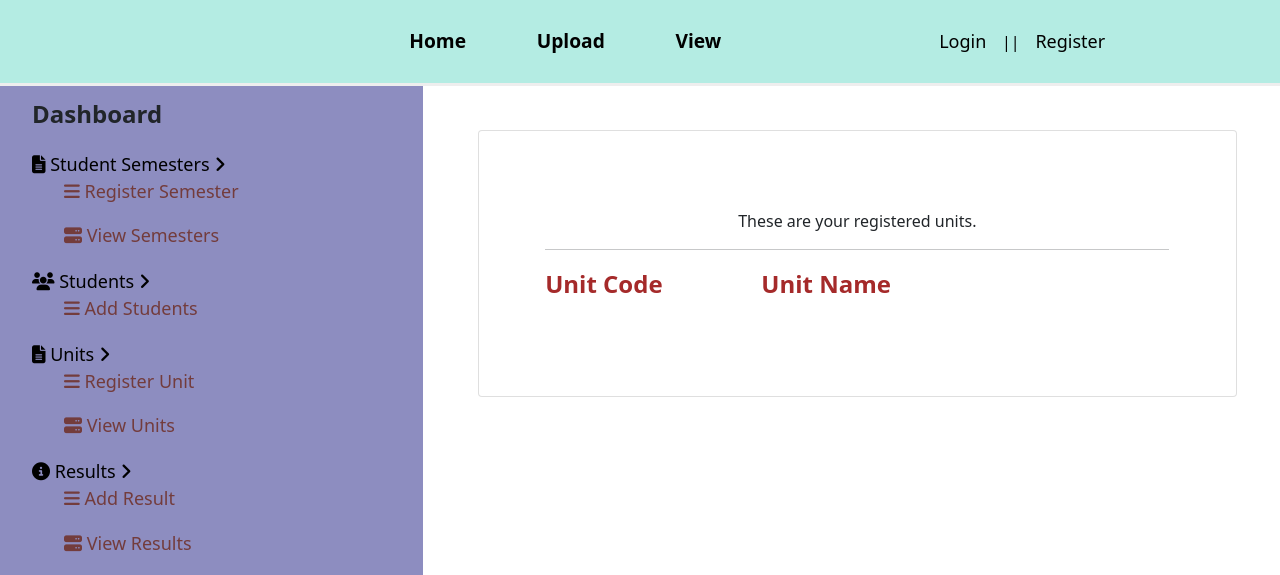
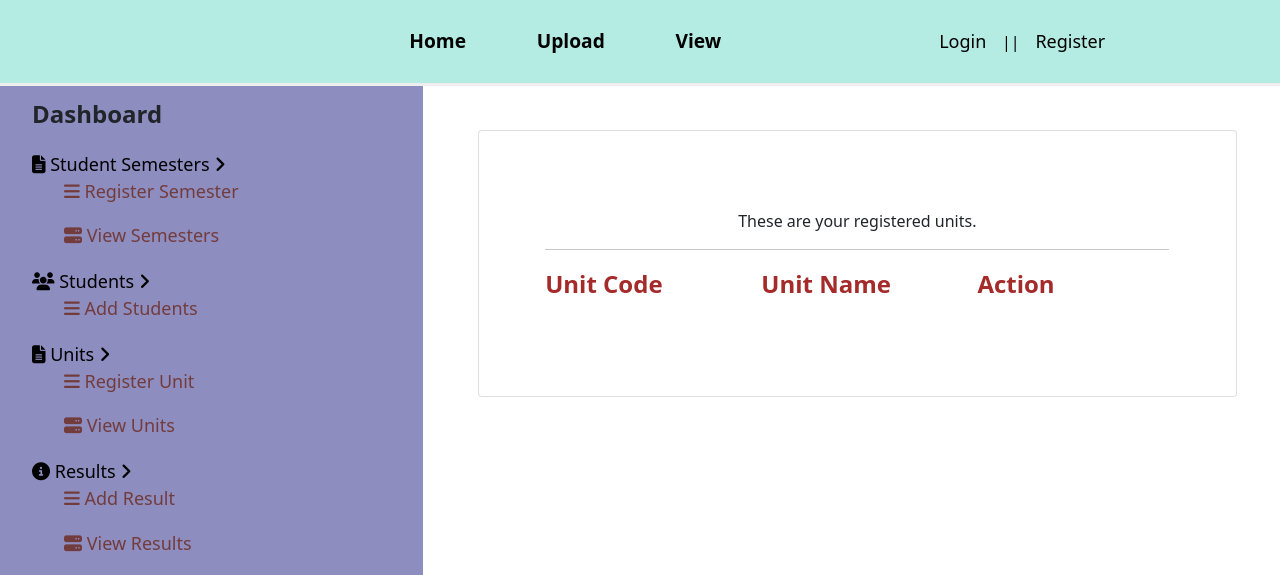
Before and after one commit to jobkarani/students-portal-app, a Django app: page /units/ in a window 1280 px wide. Shown: the top 575 px of the page. Run offline with Django 3.2, Linux system fonts and the light colour scheme; data that the repository does not hold is empty; some libraries are stand-ins or nearby versions; some web fonts are replaced.

Commit message:
styles units template

```diff
--- a/app/templates/all-temps/units.html
+++ b/app/templates/all-temps/units.html
@@ -37,12 +37,17 @@
                     </div>
                 </div>
                 <div class="body col-4">
+                    <div class="card-title">
+                        <p style="color: brown; font-size: x-large;font-weight: 900;">Action</p>
                     {% for units in units %}
+                    <div class="body col-4" >
                         <a href="{% url 'removeUnit' units.unit_name %}" onclick="return confirm('Are you sure you want to delete this semester?')"
                                     class="btn btn-outline-danger">
-                                    De-register</a>
+                                    remove</a>
+                    </div>
                     {% endfor %}
-                </div>
+                    </div>
+            </div>
             </div>
         </div>
     </div>
```
